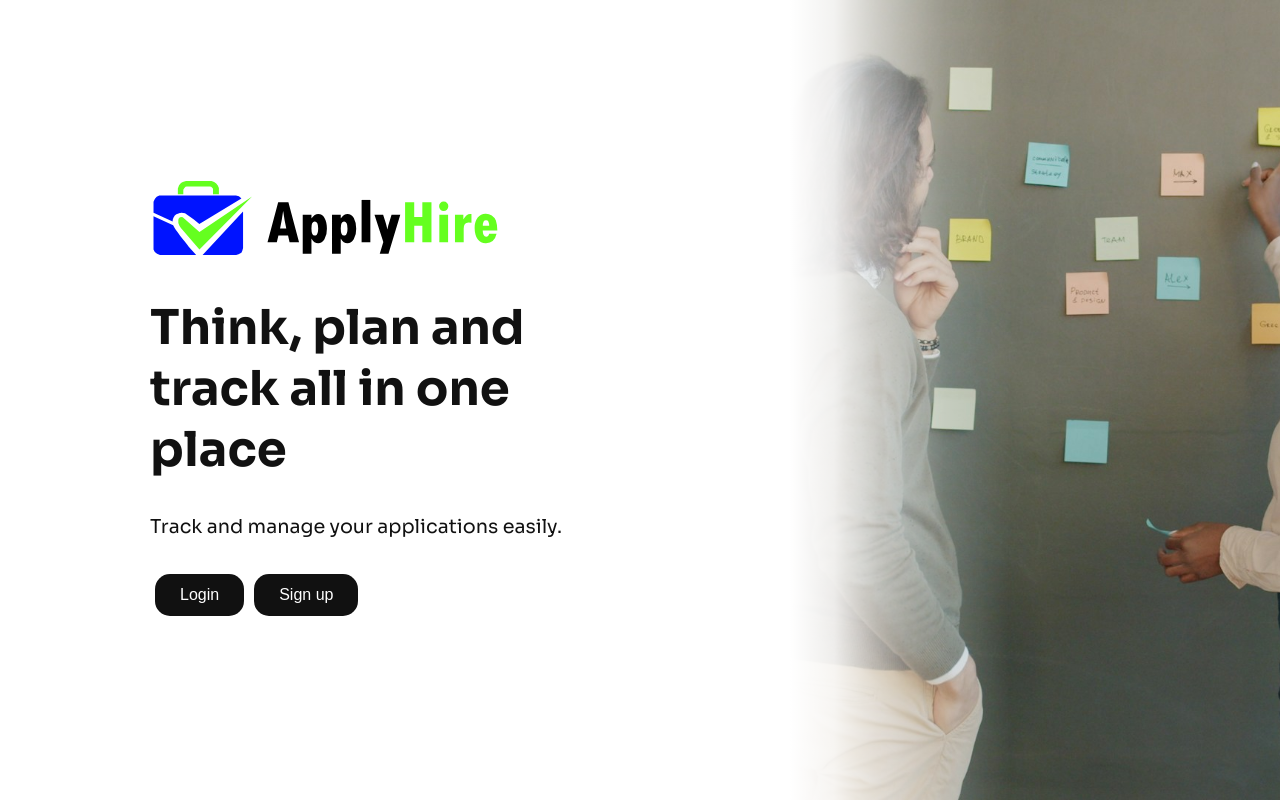
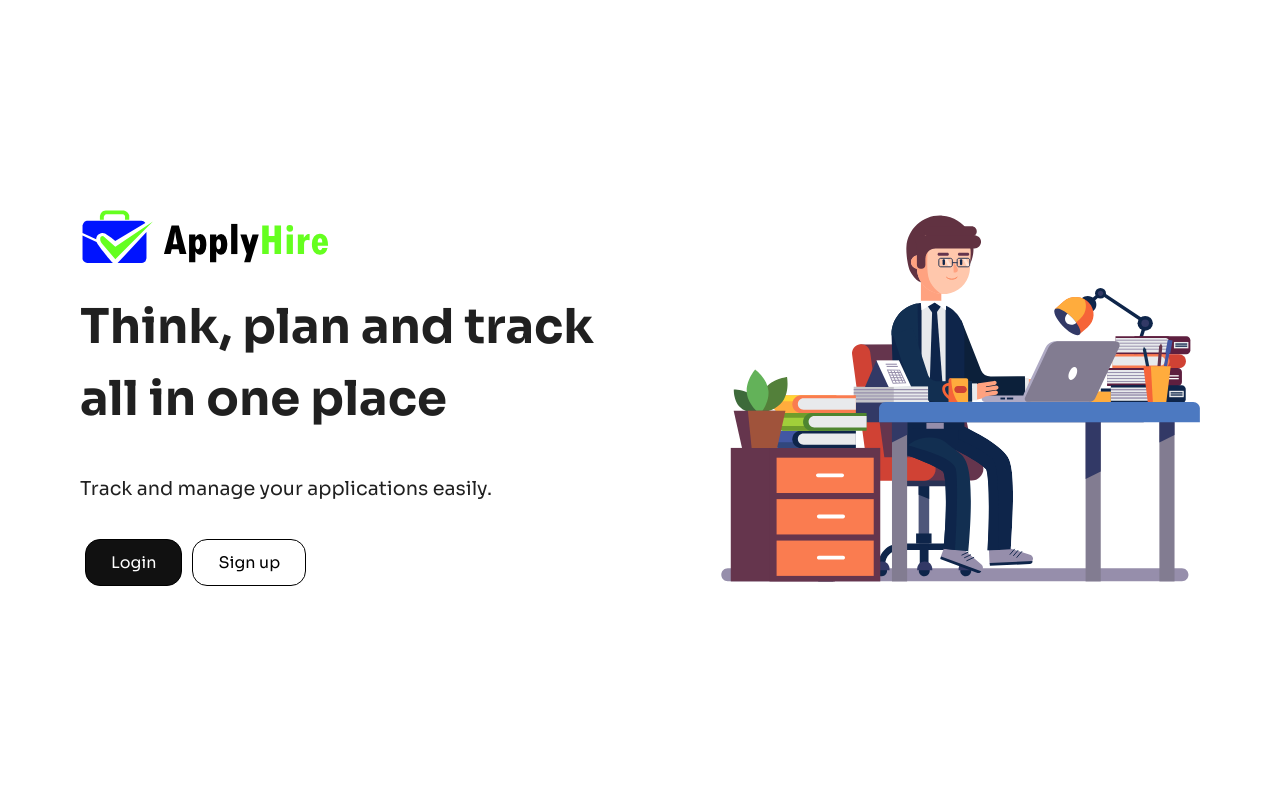
Before and after one commit to tkdenge/applyhire, a React (Vite) app in the folder frontend/: page / in a window 1280 px wide. Built offline with nearby package versions, Linux system fonts and the light colour scheme; no server answers.

Commit message:
Updated Home, Login and Signup css

```diff
--- a/frontend/src/index.css
+++ b/frontend/src/index.css
@@ -1,111 +1,57 @@
-/* :root {
-  --text: #6b6375;
-  --text-h: #08060d;
-  --bg: #fff;
-  --border: #e5e4e7;
-  --code-bg: #f4f3ec;
-  --accent: #aa3bff;
-  --accent-bg: rgba(170, 59, 255, 0.1);
-  --accent-border: rgba(170, 59, 255, 0.5);
-  --social-bg: rgba(244, 243, 236, 0.5);
-  --shadow:
-    rgba(0, 0, 0, 0.1) 0 10px 15px -3px, rgba(0, 0, 0, 0.05) 0 4px 6px -2px;
+/* =========================
+   1. Font (GLOBAL)
+========================= */
+@import url('https://fonts.googleapis.com/css2?family=Sora:wght@400;600;700&display=swap');
 
-  --sans: system-ui, 'Segoe UI', Roboto, sans-serif;
-  --heading: system-ui, 'Segoe UI', Roboto, sans-serif;
-  --mono: ui-monospace, Consolas, monospace;
-
-  font: 18px/145% var(--sans);
-  letter-spacing: 0.18px;
-  color-scheme: light dark;
-  color: var(--text);
-  background: var(--bg);
-  font-synthesis: none;
-  text-rendering: optimizeLegibility;
-  -webkit-font-smoothing: antialiased;
-  -moz-osx-font-smoothing: grayscale;
-
-  @media (max-width: 1024px) {
-    font-size: 16px;
-  }
-}
-
-@media (prefers-color-scheme: dark) {
-  :root {
-    --text: #000000;
-    --text-h: #000000;
-    --bg: #d2d2d2;
-    --border: #2e303a;
-    --code-bg: #3a3b44;
-    --accent: #1900ff;
-    --accent-bg: rgba(192, 132, 252, 0.15);
-    --accent-border: rgba(192, 132, 252, 0.5);
-    --social-bg: rgba(47, 48, 58, 0.5);
-    --shadow:
-      rgba(0, 0, 0, 0.4) 0 10px 15px -3px, rgba(0, 0, 0, 0.25) 0 4px 6px -2px;
-  }
-
-  #social .button-icon {
-    filter: invert(1) brightness(2);
-  }
-}
-
-body {
+/* =========================
+   2. Reset
+========================= */
+*,
+*::before,
+*::after {
   margin: 0;
-}
-
-#root {
-  width: 1126px;
-  max-width: 100%;
-  margin: 0 auto;
-  text-align: center;
-  border-inline: 1px solid var(--border);
-  min-height: 100svh;
-  display: flex;
-  flex-direction: column;
+  padding: 0;
   box-sizing: border-box;
 }
 
-h1,
-h2 {
-  font-family: var(--heading);
-  font-weight: 500;
-  color: var(--text-h);
+/* =========================
+   3. Variables
+========================= */
+:root {
+  --primary: #111;
+  --background: #ffffff;
+  --text: #202020;
+
+  --radius: 10px;
+  --transition: 0.2s ease;
 }
 
-h1 {
-  font-size: 56px;
-  letter-spacing: -1.68px;
-  margin: 32px 0;
-  @media (max-width: 1024px) {
-    font-size: 36px;
-    margin: 20px 0;
-  }
-}
-h2 {
-  font-size: 24px;
-  line-height: 118%;
-  letter-spacing: -0.24px;
-  margin: 0 0 8px;
-  @media (max-width: 1024px) {
-    font-size: 20px;
-  }
-}
-p {
-  margin: 0;
+/* =========================
+   4. Base Styles
+========================= */
+body {
+  font-family: 'Sora', sans-serif;
+  background: var(--background);
+  color: var(--text);
+  line-height: 1.5;
+
+  -webkit-font-smoothing: antialiased;
 }
 
-code,
-.counter {
-  font-family: var(--mono);
-  display: inline-flex;
-  border-radius: 4px;
-  color: var(--text-h);
+/* =========================
+   5. Default Elements
+========================= */
+a {
+  text-decoration: none;
+  color: inherit;
 }
 
-code {
-  font-size: 15px;
-  line-height: 135%;
-  padding: 4px 8px;
-  background: var(--code-bg);
-} */
+button {
+  font-family: inherit;
+  cursor: pointer;
+}
+
+img {
+  max-width: 100%;
+  display: block;
+}
--- a/frontend/src/pages/Home.css
+++ b/frontend/src/pages/Home.css
@@ -1,146 +1,126 @@
-@import url('https://fonts.googleapis.com/css2?family=Sora:wght@400;600;700&display=swap');
 
-/* Global / body */
-body, html {
-    margin: 0;
-    padding: 0;
-    font-family: 'Sora', sans-serif;
-    background-color: #1d1b1b;
-    color: #111;
-}
-
-/* Homepage container */
+/* Homepage*/
 .homepage {
-    display: flex;
-    height: 100vh;
-    background-color: #fff;
+  display: flex;
+  flex-direction: column;
+  height: 100vh;
+  background-color: #ffffff;
+  padding: 50px;
 }
 
 /* Text section */
 .text-container {
-    flex: 1;
-    display: flex;
-    flex-direction: column;
-    justify-content: center;
-    padding: 150px;
-    z-index: 2;
+  display: flex;
+  flex-direction: column;
+  justify-content: center;
+  max-width: 400px;
 }
 
 .text-container img{
-  width: 350px;
+  width: 150px;
 }
 
 .text-container h1 {
-    font-size: 3rem;
-    margin-bottom: 15px;
+  padding: 25px 0;
+  font-size: 2rem;
+  margin-bottom: 15px;
 }
 
 .text-container p {
-    font-size: 1.2rem;
-    margin-bottom: 30px;
+  font-size: 1.2rem;
+  margin-bottom: 30px;
 }
 
-.text-container button {
-    padding: 12px 25px;
-    font-size: 1rem;
-    background-color: #111;
-    color: #fff;
-    border: none;
-    margin: 5px;
-    border-radius: 15px;
-    cursor: pointer;
+.btn-login{
+  padding: 12px 25px;
+  font-size: 1rem;
+  background-color: #111;
+  color: #fff;
+  border: 1px solid rgb(0, 0, 0);
+  margin: 5px;
+  border-radius: 15px;
+  cursor: pointer;
 }
 
-.text-container button:hover {
-    background-color: #333;
+.btn-signup{
+  padding: 12px 25px;
+  font-size: 1rem;
+  background-color: #ffffff;
+  color: #000000;
+  border: 1px solid rgb(0, 0, 0);
+  margin: 5px;
+  border-radius: 15px;
+  cursor: pointer;
+}
+
+.btn-login:hover{
+  background-color: #333;
+}
+
+.btn-signup:hover{
+  background-color: #0008ff;
+  color: #fff;
+}
+
+
+
+/* Image section */
+.image-container {
+  max-width: 400px;
+  display: flex;
+  justify-content: center;
+}
+
+.image-container img {
+  width: 250px;
+
+}
+
+/* Mobile responsiveness */
+@media (min-width: 480px) {
+  .homepage {
+  display: flex;
+  flex-direction: row;
+  justify-content: center;
+  align-items: center;
+  height: 100vh;
+  background-color: #ffffff;
+  margin: 0px;
+  padding: 30px;
+}
+
+/* Text section */
+.text-container {
+  display: flex;
+  flex-direction: column;
+  justify-content: center;
+  max-width: 800px;
+  padding: 50px;
+}
+
+.text-container img{
+  width: 250px;
+}
+
+.text-container h1 {
+  padding: 25px 0;
+  font-size: 3rem;
+  margin-bottom: 15px;
+}
+
+.text-container p {
+  font-size: 1.2rem;
+  margin-bottom: 30px;
 }
 
 /* Image section */
 .image-container {
-    flex: 1;
-    position: relative;
-    overflow: hidden;
+  max-width: 800px;
+  display: flex;
+  justify-content: center;
 }
 
 .image-container img {
-    width: 100%;
-    height: 100%;
-    object-fit: cover;
-    object-position: center;
-
+  width: 1000px;
 }
-
-.image-container::after {
-    content: "";
-    position: absolute;
-    top: 0;
-    left: 0;
-    width: 45%; /* controls fade width */
-    height: 100%;
-
-    background: linear-gradient(
-        to right,
-        #ffffff 0%,
-        rgba(255, 255, 255, 0.9) 20%,
-        rgba(255, 255, 255, 0.6) 40%,
-        rgba(255, 255, 255, 0.2) 70%,
-        rgba(255, 255, 255, 0) 100%
-    );
-
-    z-index: 1;
 }
-
-/* Footer */
-footer {
-    width: 100%;
-    text-align: center;
-    padding: 15px 0;
-    background-color: #f8f8f8;
-    position: relative;
-    bottom: 0;
-    font-size: 0.9rem;
-}
-
-footer a {
-    color: #111;
-    text-decoration: none;
-    font-weight: 600;
-}
-
-footer a:hover {
-    text-decoration: underline;
-}
-
-/* Mobile responsiveness */
-@media (max-width: 480px) {
-    .homepage {
-        flex-direction: column;
-        height: 100vh;
-        justify-content: center;
-        width: 100%;
-    }
-
-    .text-container, .image-container {
-        flex: none;
-        width: 100%;
-        padding: 30px 20px;
-        background: none;
-    }
-
-    .text-container img{
-      width: 150px;
-    }
-
-    .text-container h1 {
-        font-size: 2rem;
-        display: inline-block;
-    }
-
-    .text-container p {
-        font-size: 1rem;
-    }
-
-    .image-container {
-        display: none;
-    }
-}
--- a/frontend/src/pages/Home.jsx
+++ b/frontend/src/pages/Home.jsx
@@ -1,11 +1,10 @@
 import { Link, Links } from "react-router-dom";
 import logo from "../../public/Artboard 1.svg"
 import "../pages/Home.css"
-import bg from "../../public/bg.jpg"
+import bg from "../../public/bg.svg"
 
 const Home = () => {
   return (
-    <>
       <div className="homepage">
         <div className="text-container">
           <div>
@@ -20,10 +19,10 @@ const Home = () => {
 
           <div>
             <Link to="/login">
-              <button>Login</button>
+              <button className="btn-login">Login</button>
             </Link>
             <Link to="/signup">
-            <button>Sign up</button>
+            <button className="btn-signup">Sign up</button>
             </Link>
           </div>
         </div>
@@ -32,7 +31,6 @@ const Home = () => {
           <img src={bg} alt="Career illustration" />
         </div>
       </div>
-    </>
   );
 }
 
--- a/frontend/src/pages/Login.css
+++ b/frontend/src/pages/Login.css
@@ -1,17 +1,19 @@
-@import url('https://fonts.googleapis.com/css2?family=Sora:wght@400;600;700&display=swap');
 
-/* Page background */
+/* Page */
 .login-page {
   height: 100vh;
   display: flex;
   justify-content: center;
   align-items: center;
-    font-family: 'Sora', sans-serif;
-    background-image: url("../../public/auth-bg.jpg");
+  background: url("/auth-bg.jpg") center/cover no-repeat;
+
 }
 
 /* Card container */
 .login-card {
+  display: flex;
+  flex-direction: column;
+  align-items: center;
   width: 100%;
   max-width: 400px;
   padding: 40px;
@@ -19,16 +21,20 @@
   background-color: #ffffff;
   box-shadow: 1px 1px 20px rgba(0, 0, 0, 0.3);
   text-align: center;
+  margin: 0 25px;
+}
+
+.login-card img{
+  width: 150px;
 }
 
 /* Title */
 .login-card h2 {
-    margin-bottom: 30px;
+  margin:30px 0;
   font-size: 1.8rem;
 }
 
 .login-card p {
-    margin-bottom: 25px;
   font-size: 0.95rem;
   color: #202020;
 }
@@ -43,7 +49,7 @@
 
 /* Inputs */
 .login-form input {
-    padding: 12px 15px;
+  padding: 12px 25px;
   border-radius: 8px;
   border: 1px solid #ddd;
   font-size: 0.95rem;
@@ -65,8 +71,7 @@
   font-size: 1rem;
   cursor: pointer;
   transition: 0.2s ease;
-    width: 50%;
-    margin: 0px 25%
+  width: 100%;
 }
 
 .login-form button:hover {
@@ -91,8 +96,5 @@
 
 /* Responsive */
 @media (max-width: 480px) {
-    .login-card {
-        padding: 25px;
-        margin: 0 25px;
+
 }
-}
--- a/frontend/src/pages/Login.jsx
+++ b/frontend/src/pages/Login.jsx
@@ -41,15 +41,16 @@ const Login = () => {
       <div className="login-card">
         <div>
           <a href="/">
-            <img src={logo} width="150px" alt="" />
+            <img src={logo} alt="" />
           </a>
         </div>
         <h2>Login</h2>
+
         <form onSubmit={handleSubmit} className="login-form">
-          <label for="email">Email</label>
+          <label htmlFor="email">Email</label>
           <input name="email" type="email" id="email" placeholder="Enter your email" onChange={handleChange} required />
-          <label for="password">Password</label>
-          <input name="password" type="password" id="password "placeholder="Enter your password" onChange={handleChange} required />
+          <label htmlFor="password">Password</label>
+          <input name="password" type="password" id="password" placeholder="Enter your password" onChange={handleChange} required />
           <button type="submit">Login</button>
         </form>
 
--- a/frontend/src/pages/Signup.css
+++ b/frontend/src/pages/Signup.css
@@ -1,4 +1,3 @@
-@import url('https://fonts.googleapis.com/css2?family=Sora:wght@400;600;700&display=swap');
 
 /* Page */
 .signup-page {
@@ -6,12 +5,14 @@
   display: flex;
   justify-content: center;
   align-items: center;
-    font-family: 'Sora', sans-serif;
-    background-image: url("../../public/auth-bg.jpg");
+  background: url("/auth-bg.jpg") center/cover no-repeat;
 }
 
-/* Card */
+/* Card container */
 .signup-card {
+  display: flex;
+  flex-direction: column;
+  align-items: center;
   width: 100%;
   max-width: 400px;
   padding: 40px;
@@ -19,16 +20,20 @@
   background-color: #ffffff;
   box-shadow: 1px 1px 20px rgba(0, 0, 0, 0.3);
   text-align: center;
+  margin: 0 25px;
 }
 
-/* Heading */
+.signup-card img{
+  width: 150px;
+}
+
+/* Title */
 .signup-card h2 {
-    margin-bottom: 30px;
+    margin:30px 0;
     font-size: 1.8rem;
 }
 
 .signup-card p {
-    margin-bottom: 25px;
     font-size: 0.95rem;
     color: #202020;
 }
@@ -59,14 +64,13 @@
 .signup-form button {
     padding: 12px;
     border: none;
-    border-radius: 8px;
+    border-radius: 15px;
     background-color: #111;
     color: #fff;
     font-size: 1rem;
     cursor: pointer;
     transition: 0.2s ease;
-    width: 50%;
-    margin: 0px 25%;
+    width: 100%;
 }
 
 .signup-form button:hover{
@@ -91,9 +95,5 @@
 
 /* Responsive */
 @media (max-width: 480px) {
-    .signup-card {
-        padding: 25px;
-        margin: 0 25px;
-    }
 
 }
```
Also changed, not shown: frontend/src/pages/Signup.jsx (+5 -4 lines), frontend/public/bg.jpg (deleted), frontend/public/bg.svg (added). Lines whose indentation alone changed are shown as unchanged.
